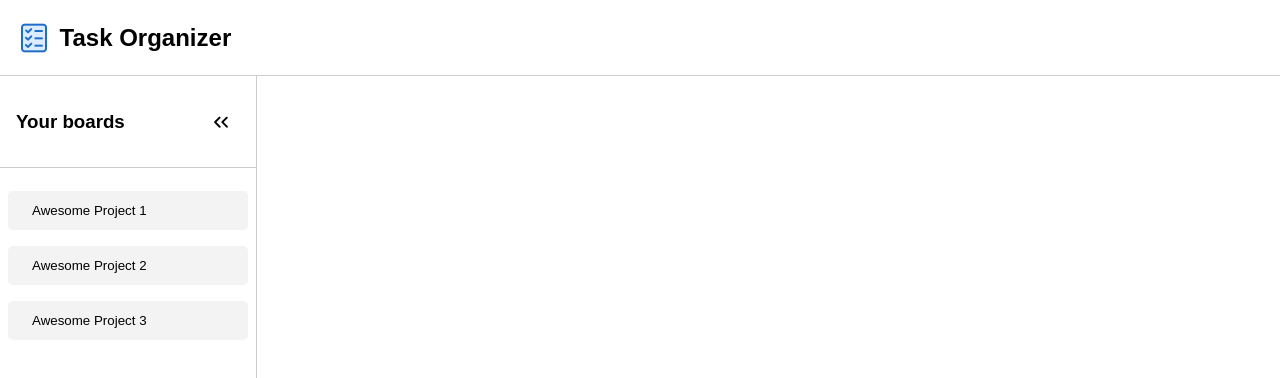
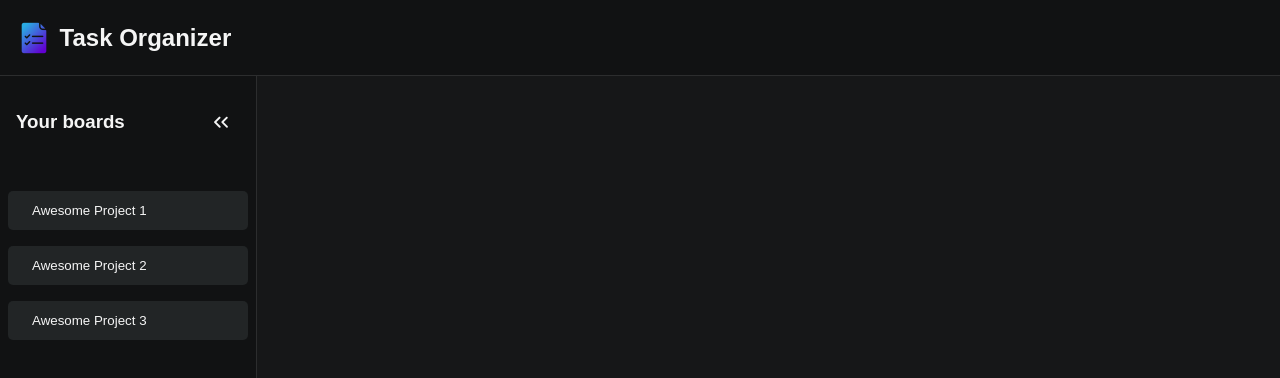
Before and after one commit to Claudiu-Meiu/Task-Organizer, an Angular app: page / in a window 1280 px wide. Both pictures are taken after a click on the button 15 px from the left and 476 px from the top of the page. Shown: the top 378 px of the page. Built offline with nearby package versions, Linux system fonts and the light colour scheme.

Commit message:
Style overhaul: Changed colors and logo

```diff
--- a/src/app/header/header.component.scss
+++ b/src/app/header/header.component.scss
@@ -1,6 +1,7 @@
 nav {
+  background-color: #111213;
   padding: 0.1rem;
-  box-shadow: 0px 0px 0px 1px #ccc;
+  box-shadow: 0px 0px 0px 1px #cccccc1f;
   ul {
     padding-left: 1rem;
     padding-right: 0;
--- a/src/app/sidebar/board-btn/board-btn.component.scss
+++ b/src/app/sidebar/board-btn/board-btn.component.scss
@@ -1,5 +1,6 @@
 .sidebar-item-btn {
-  background-color: #f3f3f3;
+  background-color: #222526;
+  color: whitesmoke;
   padding: 12px 24px;
   text-align: left;
   border: none;
@@ -9,6 +10,6 @@
     cursor: pointer;
     transition: ease 0.2s;
     background-color: #245b8b5d;
-    color: #003767;
+    color: #00eeff;
   }
 }
--- a/src/app/sidebar/sidebar.component.scss
+++ b/src/app/sidebar/sidebar.component.scss
@@ -1,4 +1,5 @@
 .sidebar-hidden {
+  color: whitesmoke;
   font-size: 18px;
   background: none;
   border: none;
@@ -12,21 +13,25 @@
   &:hover {
     transition: ease 0.2s;
     cursor: pointer;
-    box-shadow: 0px 0px 0px 1px #ccc;
+    background-color: #222526;
+    color: #00eeff;
   }
 }
 .sidebar {
+  background-color: #111213;
   margin-top: 1px;
   width: 20%;
   height: 100vh;
-  box-shadow: 0px 0px 0px 1px #ccc;
+  box-shadow: 1px 0px 0px 0px #cccccc1f;
   header {
     position: relative;
     display: flex;
     justify-content: space-between;
-    box-shadow: 0px 0px 0px 1px #ccc;
+    box-shadow: 0px 0px 0px 0px #cccccc1f;
     padding: 1rem;
     .sidebar-close-btn {
+
+      color: whitesmoke;
       font-size: 18px;
       border-radius: 5px;
       padding: 0px 10px;
--- a/src/styles.scss
+++ b/src/styles.scss
@@ -4,4 +4,6 @@ body {
   font-family: 'Poppins', sans-serif;
   overflow: hidden;
   margin: auto;
+  background-color: #161718;
+  color: whitesmoke;
 }
```
Also changed, not shown: public/to.png.
